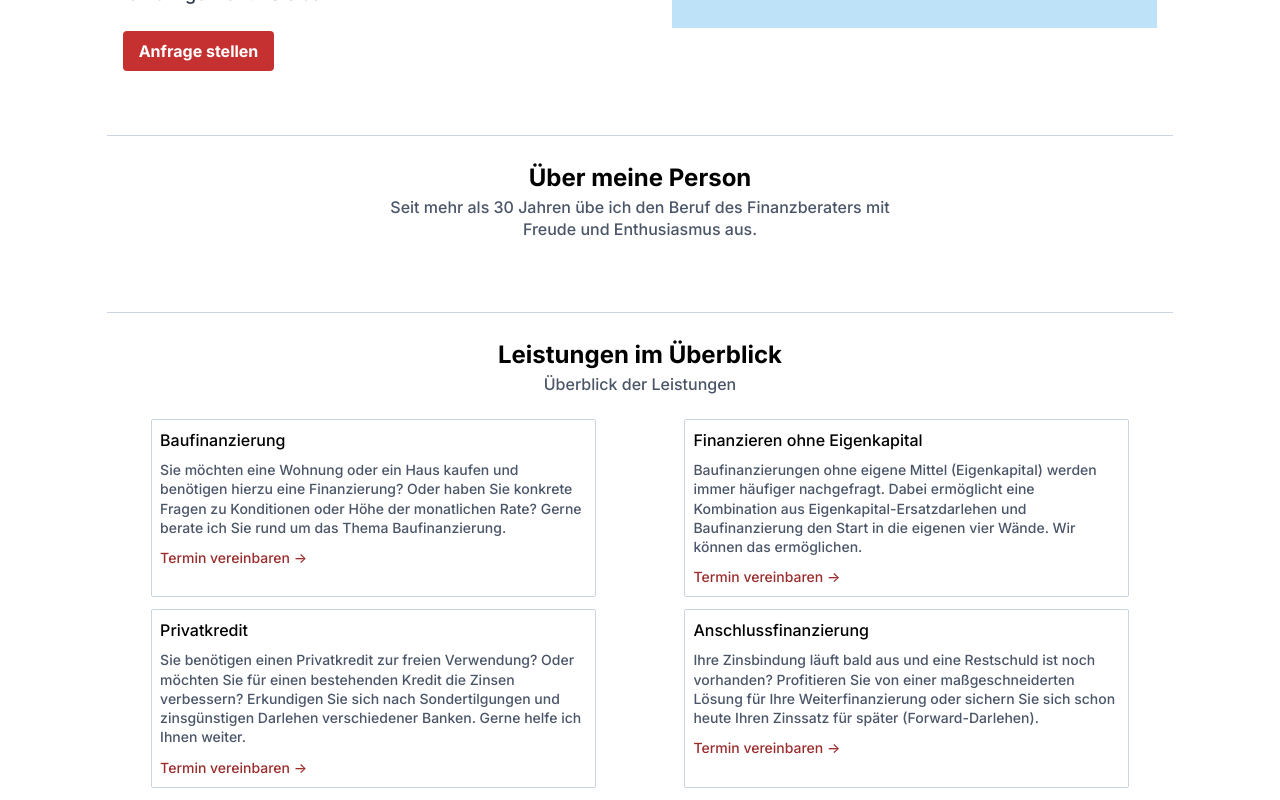
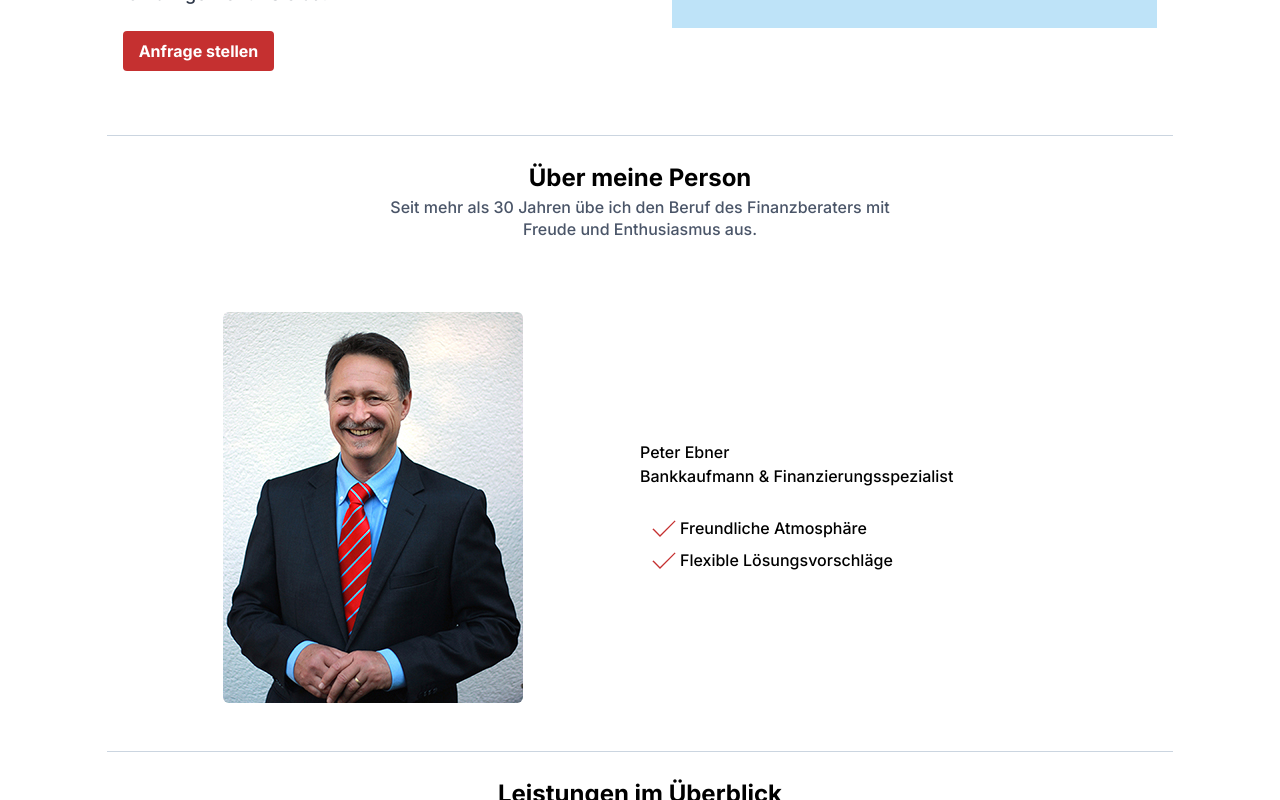
Before and after one commit to dvdptr/website-peplus, a Nuxt app: page / in a window 1280 px wide. Shown: the part 440-1240 px from the top of the page. Built offline with nearby package versions, Linux system fonts and the light colour scheme.

Commit message:
about: add image and content; TODO: complete text needs to be added

```diff
--- a/components/About.vue
+++ b/components/About.vue
@@ -1,8 +1,23 @@
 <template>
-  <div>
-    <section class="border-b border-gray-400 pb-12">
-      <Headline :title="title" :subtitle="subtitle" />
-    </section>
+  <div class="border-b border-gray-400 pb-12">
+    <Headline :title="title" :subtitle="subtitle" />
+    <div class="flex pt-12 items-center">
+      <div class="w-1/2">
+        <img src="@/assets/img/peterEbner.jpg" alt class="rounded-md mx-auto" />
+      </div>
+      <div class="w-1/2">
+        <section class="pb-6">
+          <p>Peter Ebner</p>
+          <p>Bankkaufmann & Finanzierungsspezialist</p>
+        </section>
+        <section class v-for="check in checkList" v-bind:key="check">
+          <div class="flex items-center">
+            <img :src="check.iconUrl" alt class="w-8 ml-2" />
+            <p>{{check.item}}</p>
+          </div>
+        </section>
+      </div>
+    </div>
   </div>
 </template>
 
@@ -17,7 +32,17 @@ export default {
     return {
       title: "Über meine Person",
       subtitle:
-        "Seit mehr als 30 Jahren übe ich den Beruf des Finanzberaters mit Freude und Enthusiasmus aus."
+        "Seit mehr als 30 Jahren übe ich den Beruf des Finanzberaters mit Freude und Enthusiasmus aus.",
+      checkList: [
+        {
+          iconUrl: require("@/assets/svg/ok.svg"),
+          item: "Freundliche Atmosphäre"
+        },
+        {
+          iconUrl: require("@/assets/svg/ok.svg"),
+          item: "Flexible Lösungsvorschläge"
+        }
+      ]
     };
   }
 };
--- a/components/Netzwerk.vue
+++ b/components/Netzwerk.vue
@@ -50,4 +50,7 @@ export default {
 </script>
 
 <style>
+.filter {
+  filter: grayscale(100%);
+}
 </style>
```
Also changed, not shown: assets/img/peterEbner.jpg (added), assets/svg/ok.svg (added).
